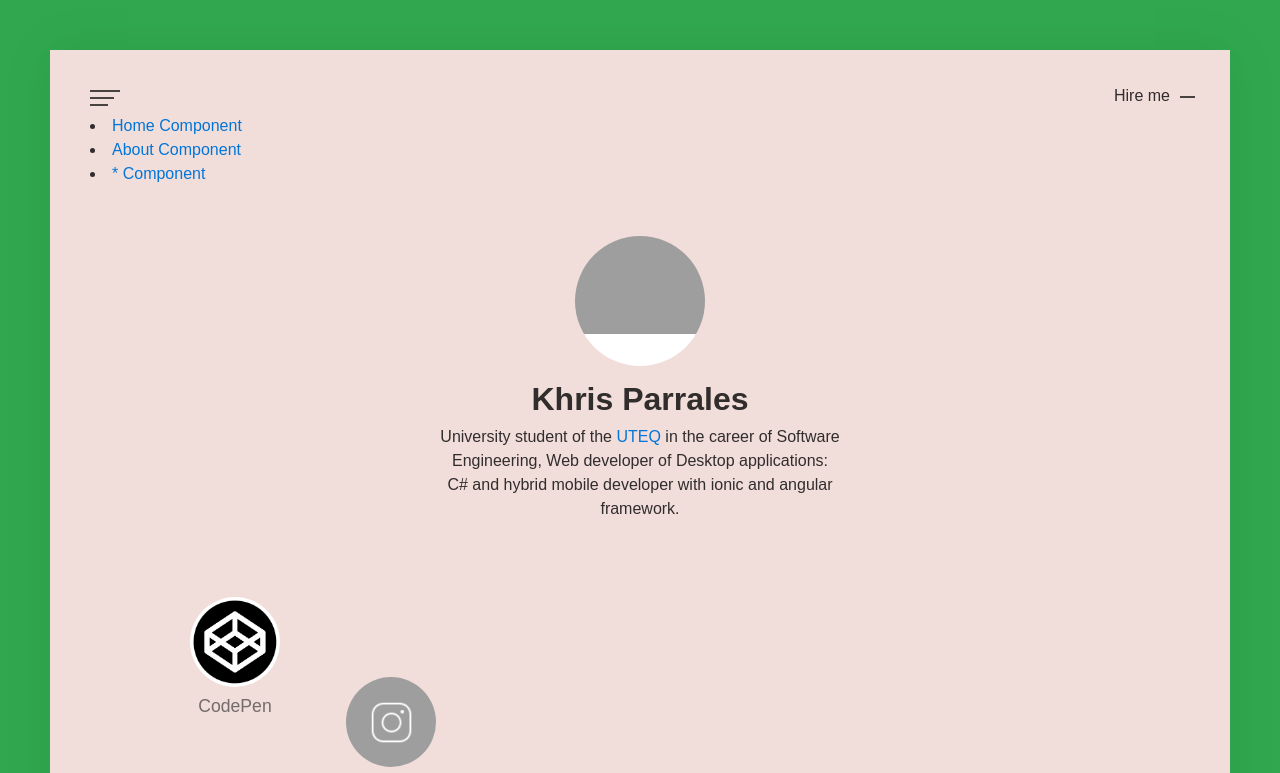
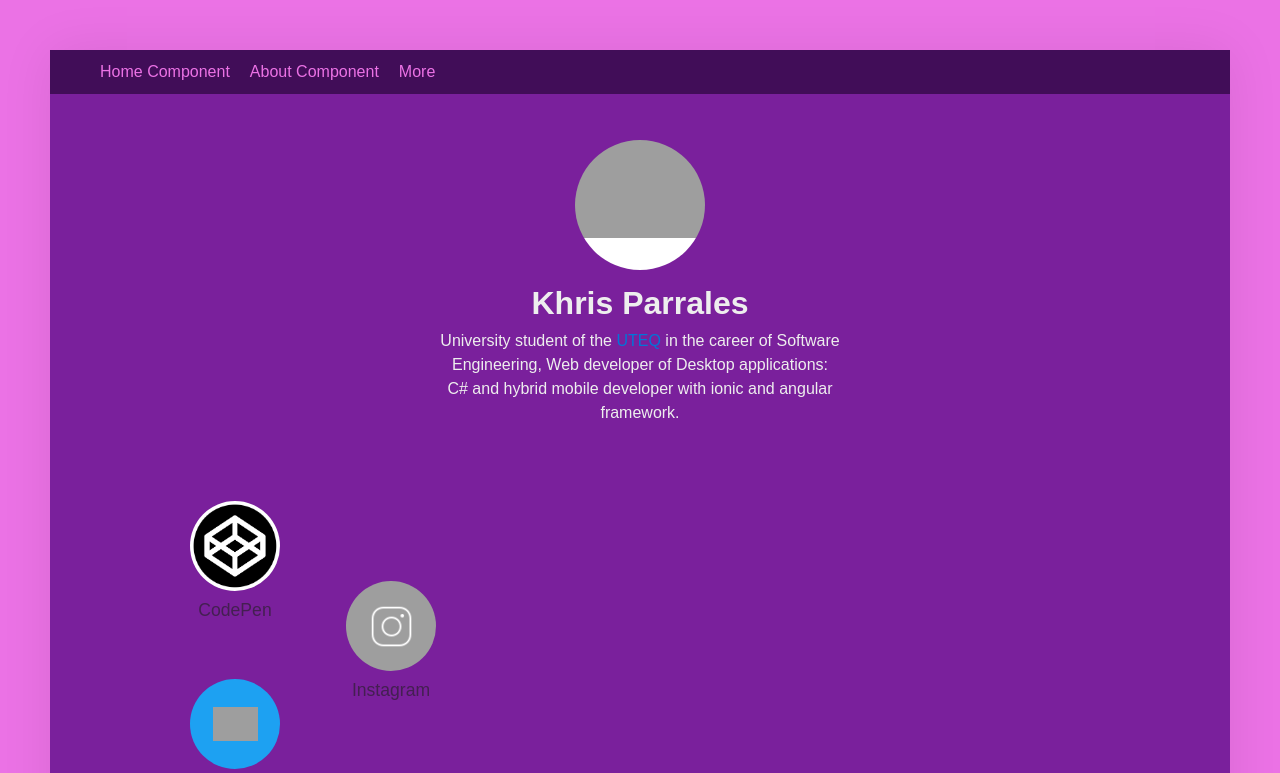
Before and after one commit to khrisparrales/khrisparrales.github.io22, an Angular app: page /home in a window 1280 px wide. Shown: the top 773 px of the page. Built offline with nearby package versions, Linux system fonts and the light colour scheme; grey boxes are pictures that could not be loaded.

Commit message:
change look work

```diff
--- a/src/app/components/head/head.component.css
+++ b/src/app/components/head/head.component.css
@@ -4,30 +4,21 @@
     height: 100%;
     padding: 40px;
     margin: 50px;
-    background-color: #f1deda;
-    box-shadow: 0 0 50px rgba(0, 0, 0, 0.08);
-    overflow: auto;
-}
-
-.pfl-wrapper {
-    display: block;
-    width: auto;
-    height: 100%;
-    padding: 40px;
-    margin: 50px;
-    background-color: #f1deda;
+    background-color: #7A209C;
+    /*  background-color: #f1deda;*/
     box-shadow: 0 0 50px rgba(0, 0, 0, 0.08);
     overflow: auto;
 }
 
 #nav {
+    background-color: #410D58;
     display: block;
     position: absolute;
+    width: auto;
+    height: auto;
     top: 50px;
     left: 50px;
     right: 50px;
-    width: auto;
-    height: auto;
 }
 
 #nav:hover .nav-icon span {
@@ -129,3 +120,27 @@
         right: 10px;
     }
 }
+
+nav {
+    background: #F5BEBA;
+}
+
+nav ul li {
+    /*los elementos flotan de lado izquierdo*/
+    float: left;
+    /*separar elementos*/
+    margin: 10px;
+    /*quitar estilo de la lista*/
+    list-style: none;
+    /*posicionar*/
+    /* position: center;
+    /*
+    line-height: 30px;
+    margin-left: 42px;
+    margin-top: 10%;
+    */
+}
+
+.anav {
+    color: #EB72E5;
+}
--- a/src/app/components/head/head.component.html
+++ b/src/app/components/head/head.component.html
@@ -10,10 +10,19 @@
 <div class="pfl-wrapper">
     <!--  -->
     <nav id="nav">
+        <ul>
+            <li><a class="anav" routerLink="/home" routerLinkActive="active">Home Component</a></li>
+            <li><a class="anav" routerLink="/about" routerLinkActive="active">About Component</a></li>
+            <li><a class="anav" routerLink="/404" routerLinkActive="active">More</a></li>
 
-        <div class="nav-icon"><span></span></div>
+        </ul>
+        <!--
+        <div><span></span></div>
 
-        <div class="hire-me">Hire me</div>
+        <div>Hire me</div>
+        <div class="home">
+            <a class="anav" routerLink="/home" routerLinkActive="active">Home Component</a>
+        </div> -->
         <!-- <a routerLink="/home" routerLinkActive="active">Home</a>
         <a routerLink="/first-component" routerLinkActive="active">First Component</a>
          <a routerLink="/first-component" target="_blank">UTEQ</a>
@@ -21,18 +30,24 @@
             <li><a routerLink="/first-component" routerLinkActive="active">First Component</a></li>
         </div>
 
-        <li><a routerLink="/second-component" routerLinkActive="active">Second Component</a></li> -->
+        <li><a routerLink="/second-component" routerLinkActive="active">Second Component</a></li>
+
+        <ul>
+            <li><a routerLink="/home" routerLinkActive="active">Home Component</a></li>
+            <li><a routerLink="/about" routerLinkActive="active">About Component</a></li>
+        </ul>-->
 
 
 
 
     </nav>
-    <br>
 
+
+    <!--
     <div>
         <li><a routerLink="/home" routerLinkActive="active">Home Component</a></li>
         <li><a routerLink="/about" routerLinkActive="active">About Component</a></li>
         <li><a routerLink="/404" routerLinkActive="active">* Component</a></li>
-    </div>
+    </div> -->
     <router-outlet></router-outlet>
 </div>
--- a/src/app/components/home/home.component.css
+++ b/src/app/components/home/home.component.css
@@ -7,6 +7,10 @@
     background-color: #f1deda;
     box-shadow: 0 0 50px rgba(0, 0, 0, 0.08);
     overflow: auto;
+}
+
+#anch {
+    color: red;
 }
 
 #nav {
--- a/src/app/components/home/home.component.html
+++ b/src/app/components/home/home.component.html
@@ -6,17 +6,17 @@
     </div>
     <div class="col-xs-12">
         <div class="col-md-6 people">
-            <a href="https://codepen.io/khrisparrales/" target="_blank" class="col-xs-12 col-lg-6 round-tile">
+            <a class="anch" href="https://codepen.io/khrisparrales/" target="_blank" class="col-xs-12 col-lg-6 round-tile">
                 <div class="roundal codepen"></div>
                 <h4>CodePen</h4>
             </a>
-            <a href="https://www.instagram.com/khrisparrales/" target="_blank" class="col-xs-12 col-lg-6 round-tile">
+            <a class="anch" href="https://www.instagram.com/khrisparrales/" target="_blank" class="col-xs-12 col-lg-6 round-tile">
                 <div class="roundal instagram"></div>
                 <h4>Instagram</h4>
             </a>
             <a href="https://twitter.com/khrisparrales/" target="_blank" class="col-xs-12 col-lg-6 round-tile">
                 <div class="roundal twitter"></div>
-                <h4>Twitter</h4>
+                <h4 color="red">Twitter</h4>
             </a>
         </div>
     </div>
--- a/src/styles.css
+++ b/src/styles.css
@@ -3,9 +3,11 @@ body {
     height: 100%;
     min-height: 100vh;
     margin: 0;
-    background-color: #31a84f;
+    /* background-color: #31a84f;*/
+    /*   background-color: #facb43;*/
+    background-color: #EB72E5;
     font-family: 'Poppins', sans-serif;
-    color: rgba(0, 0, 0, 0.8);
+    color: #EEEEEE;
 }
 
 ::-webkit-scrollbar {
```
